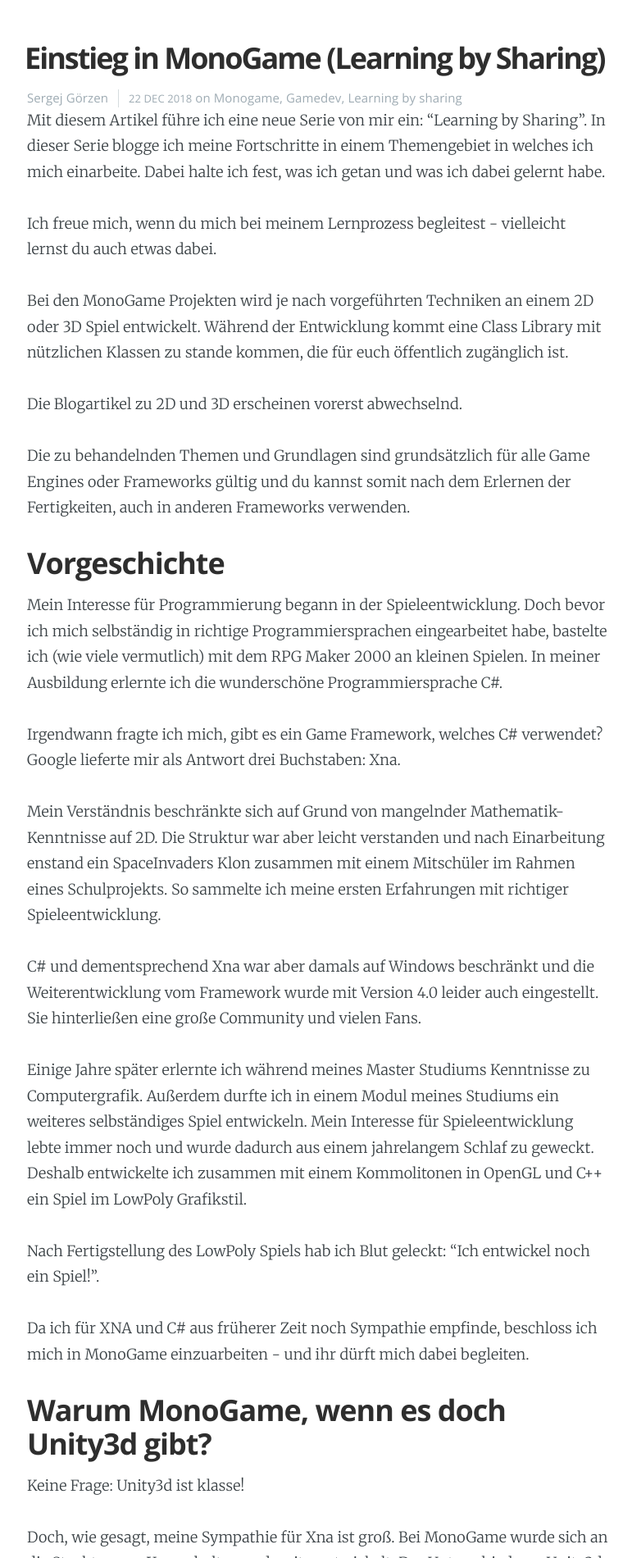
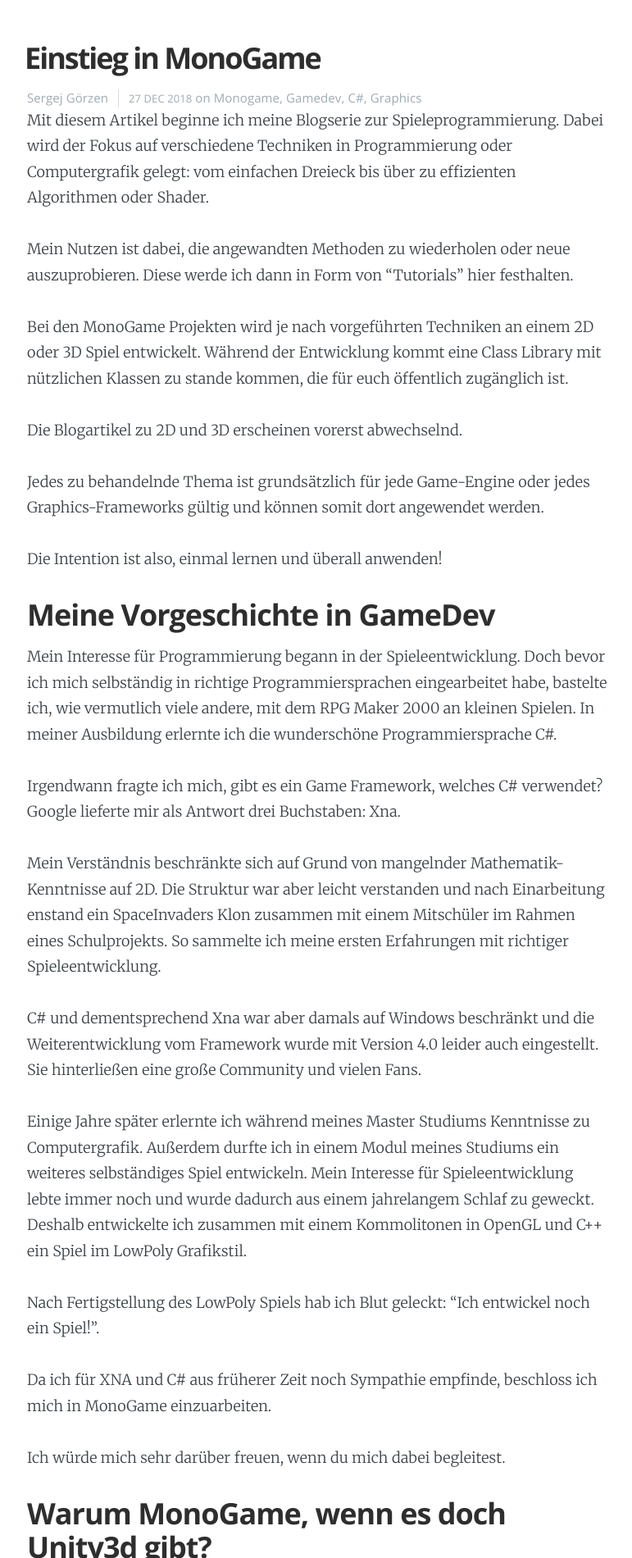
Before and after one commit to pwilken/digitalridingwebpage, a Jekyll site: the page built from _posts/2018-12-27-Einstieg-in-MonoGame.markdown, in a window 1280 px wide. Shown: the part 585-2485 px from the top of the page at 82% size, without its empty margins (252-1023 px from the left). Built offline with Jekyll 4.4.1, drawn with Linux system fonts in a browser that asks for light colours; nearby versions of some CDN libraries; some of the changed text lies outside the part shown.

Commit message:
- korrekturen

```diff
--- a/_posts/2018-12-24-Erstes-Sprite.markdown
+++ b/_drafts/2018-12-24-Erstes-Sprite.markdown
@@ -4,7 +4,7 @@
 lang: de
 description: Erste Schritte in 2D in MonoGame Learning by Sharing
 cover:
-tags: [MonoGame, 2D, Game, Platformer]
+tags: [MonoGame, 2D, Game, Platformer, Graphics]
 author: sgoerzen
 categories: sgoerzen
 subclass: 'post tag-fiction'
--- a/_posts/2018-12-22-Einstieg-in-MonoGame.markdown
+++ b/_posts/2018-12-27-Einstieg-in-MonoGame.markdown
@@ -1,30 +1,32 @@
 ---
 layout: post
-title: Einstieg in MonoGame (Learning by Sharing)
+title: Einstieg in MonoGame
 lang: de
 description: Entwicklung eines Spiels mit MonoGame
 cover: assets/images/screenshots/monogame/head01.png
-tags: [MonoGame, GameDev, Learning by Sharing]
+tags: [MonoGame, GameDev, C#, Graphics]
 author: sgoerzen
 categories: sgoerzen
 subclass: 'post tag-fiction'
 navigation: true
 ---
-Mit diesem Artikel führe ich eine neue Serie von mir ein: "Learning by Sharing". In dieser Serie blogge ich meine Fortschritte in einem Themengebiet in welches ich mich einarbeite.
-Dabei halte ich fest, was ich getan und was ich dabei gelernt habe.
+Mit diesem Artikel beginne ich meine Blogserie zur Spieleprogrammierung.
+Dabei wird der Fokus auf verschiedene Techniken in Programmierung oder Computergrafik gelegt: vom einfachen Dreieck bis über zu effizienten Algorithmen oder Shader.
 
-Ich freue mich, wenn du mich bei meinem Lernprozess begleitest - vielleicht lernst du auch etwas dabei.
+Mein Nutzen ist dabei, die angewandten Methoden zu wiederholen oder neue auszuprobieren. Diese werde ich dann in Form von "Tutorials" hier festhalten.
 
 Bei den MonoGame Projekten wird je nach vorgeführten Techniken an einem 2D oder 3D Spiel entwickelt.
 Während der Entwicklung kommt eine Class Library mit nützlichen Klassen zu stande kommen, die für euch öffentlich zugänglich ist.
 
 Die Blogartikel zu 2D und 3D erscheinen vorerst abwechselnd.
 
-Die zu behandelnden Themen und Grundlagen sind grundsätzlich für alle Game Engines oder Frameworks gültig und du kannst somit nach dem Erlernen der Fertigkeiten, auch in anderen Frameworks verwenden.
+Jedes zu behandelnde Thema ist grundsätzlich für jede Game-Engine oder jedes Graphics-Frameworks gültig und können somit dort angewendet werden.
 
-## Vorgeschichte
+Die Intention ist also, einmal lernen und überall anwenden!
+
+## Meine Vorgeschichte in GameDev
 Mein Interesse für Programmierung begann in der Spieleentwicklung. Doch bevor ich mich selbständig in richtige Programmiersprachen eingearbeitet habe,
-bastelte ich (wie viele vermutlich) mit dem RPG Maker 2000 an kleinen Spielen.
+bastelte ich, wie vermutlich viele andere, mit dem RPG Maker 2000 an kleinen Spielen.
 In meiner Ausbildung erlernte ich die wunderschöne Programmiersprache C#.
 
 Irgendwann fragte ich mich, gibt es ein Game Framework, welches C# verwendet? Google lieferte mir als Antwort drei Buchstaben: Xna.
@@ -40,27 +42,33 @@
 
 Nach Fertigstellung des LowPoly Spiels hab ich Blut geleckt: "Ich entwickel noch ein Spiel!".
 
-Da ich für XNA und C# aus früherer Zeit noch Sympathie empfinde, beschloss ich mich in MonoGame einzuarbeiten - und ihr dürft mich dabei begleiten.
+Da ich für XNA und C# aus früherer Zeit noch Sympathie empfinde, beschloss ich mich in MonoGame einzuarbeiten.
+
+Ich würde mich sehr darüber freuen, wenn du mich dabei begleitest.
 
 ## Warum MonoGame, wenn es doch Unity3d gibt?
 Keine Frage: Unity3d ist klasse!
 
-Doch, wie gesagt, meine Sympathie für Xna ist groß. Bei MonoGame wurde sich an die Struktur von Xna gehalten und weiterentwickelt.
+Doch, wie gesagt: meine Sympathie für Xna ist groß. Bei MonoGame wurde sich an die Struktur von Xna gehalten und weiterentwickelt.
 Der Unterschied von Unity3d zu MonoGame ist, dass Unity einen mächtigen Editor und eine Physics-Engine hat.
 
-Inspiriert durch OpenGL wollte jedoch mein akademischer Geist sich weiter mit Kernfragen beschäftigen. Ist der Kern verstanden, dann jede Engine und jedes Framework erst recht.
+Inspiriert durch OpenGL wollte jedoch mein akademischer Geist sich weiter mit Kernfragen beschäftigen:
+ Wie funktioniert Collision? Wie arbeitet die Render Pipeline? Wie funktionieren welche Transformationen?
 
-Jeder, der gerne codet wird hier sehr viel Spaß haben!
+ Ist der Kern einmal verstanden, dann ist jede Engine ein klacks!
+
+Jeder, der gerne codet wird hier sehr sicher viel Spaß haben!
 
 ## Das Setting
 Entwickelt wird mit einem MacOS High Sierra und der IDE Rider von JetBrains.
 
 Die Installation war unkompliziert. Man wählt lediglich  die passende Version und installiert diese.
-Für Windows wird häufig die Visual Studio Version empfohlen, weil ein MonoGame Projekt von dort aus wie üblich erstellt werden kann.
+
+Für Windows wird Visual Studio empfohlen, weil dort ein MonoGame Projekt, wie üblich erstellt werden kann
 
 [Download MonoGame](http://community.monogame.net/t/monogame-3-7-1-release/11173)
 
-Ich verwende aber JetBrains Rider, weil diese IDE auf allen Betriebssystemen identisch ist. Es gibt dafür keine integrierte Templates o.ä. dafür aber eins im Netz. Folgendes Template habe ich verwendet:
+Ich verwende aber JetBrains Rider, weil diese IDE auf allen Betriebssystemen identisch ist. Es gibt dafür zwar kein integriertes Template, wie bei Visual Studio, man kann aber eins im Internet finden:
 
 ### Einrichten in Rider
 
--- a/assets/css/csharp.css
+++ b/assets/css/csharp.css
@@ -1,4 +1,5 @@
 .language-cs .k { color: #0000CC; }
 .language-cs .k + .n { color: lightskyblue; }
 .language-cs .n { color: black;}
+.highlight .cs { font-weight: 500; line-height:1;}
 /* TODO REPLACE TO BETTER ONE */
```
Also changed, not shown: _drafts/2018-12-24-MonoGame-Struktur.markdown (renamed from _posts/2018-12-24-MonoGame-Struktur.markdown), assets/images/screenshots/monogame/07.png (added), assets/images/screenshots/monogame/08.png (added), assets/images/screenshots/monogame/09.png (added).
